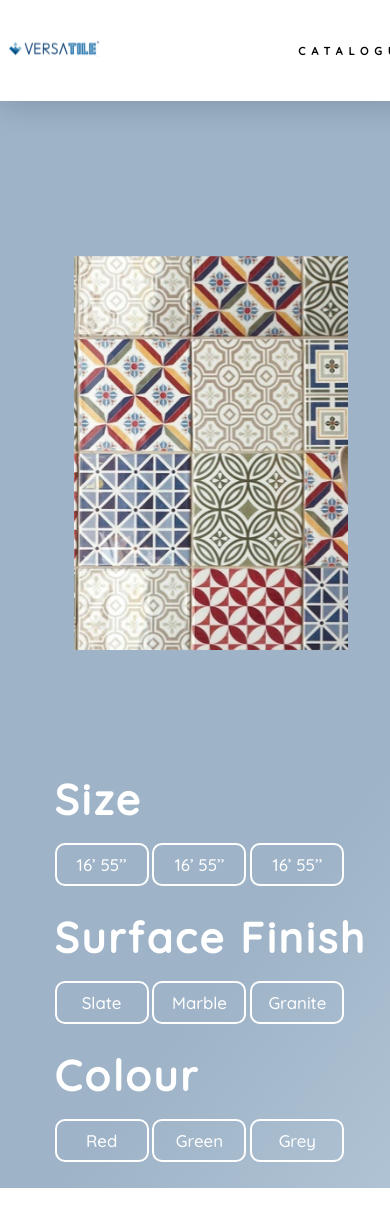
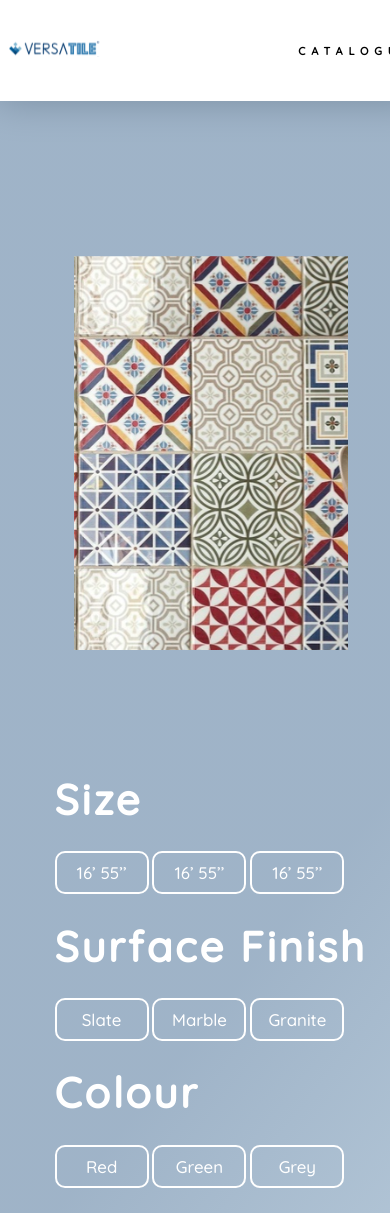
Before and after one commit to tarupathak/Versatile, a React (Create React App) app: page / in a window 390 px wide. Shown: the top 1213 px of the page. Before the commit the page ends 1188 px from the top, so only its background shows below. Built offline with nearby package versions, Linux system fonts and the light colour scheme.

Commit message:
Made buttons responsive

```diff
--- a/src/Pages/style.css
+++ b/src/Pages/style.css
@@ -200,8 +200,9 @@ h3 {
 
 .btn button {
   margin-right: 1vw;
-  width: 100px;
-  height: 50px;
+  width: 8vw;
+  margin-top: 1vh;
+  height: 7vh;
   border: 2px solid #ffffff;
   border-radius: 10px;
   font-family: "Quicksand";
```
